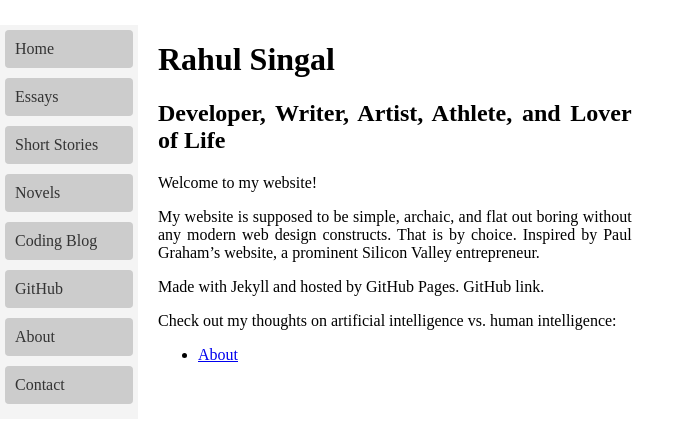
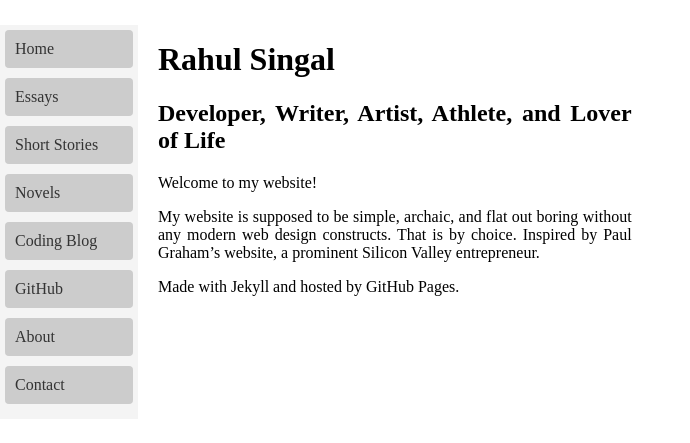
Before and after one commit to RahulSingal/rahulsingal.github.io, a Jekyll site: the page built from _pages/index.markdown, in a window 1280 px wide. Shown: the top 443 px of the page, without its empty margins (0-690 px from the left). Built offline with Jekyll 4.4.1, drawn with Linux system fonts in a browser that asks for light colours.

Commit message:
simplifying

```diff
--- a/_pages/essays.markdown
+++ b/_pages/essays.markdown
@@ -4,7 +4,7 @@ title: Essays
 permalink: /essays
 ---
 
-## Essays
+## Essays (Under Construction)
 
 All of these have been carefully reviewed, edited, and thought through before posting. I like to think these are my most polished writings on technology and life.
 
--- a/_pages/index.markdown
+++ b/_pages/index.markdown
@@ -19,8 +19,4 @@ Welcome to my website!
 
 My website is supposed to be simple, archaic, and flat out boring without any modern web design constructs. That is by choice. Inspired by Paul Graham’s website, a prominent Silicon Valley entrepreneur.
 
-Made with Jekyll and hosted by GitHub Pages. GitHub link.
-
-Check out my thoughts on artificial intelligence vs. human intelligence:
-
-- [About](/about/)
+Made with Jekyll and hosted by GitHub Pages.
```
